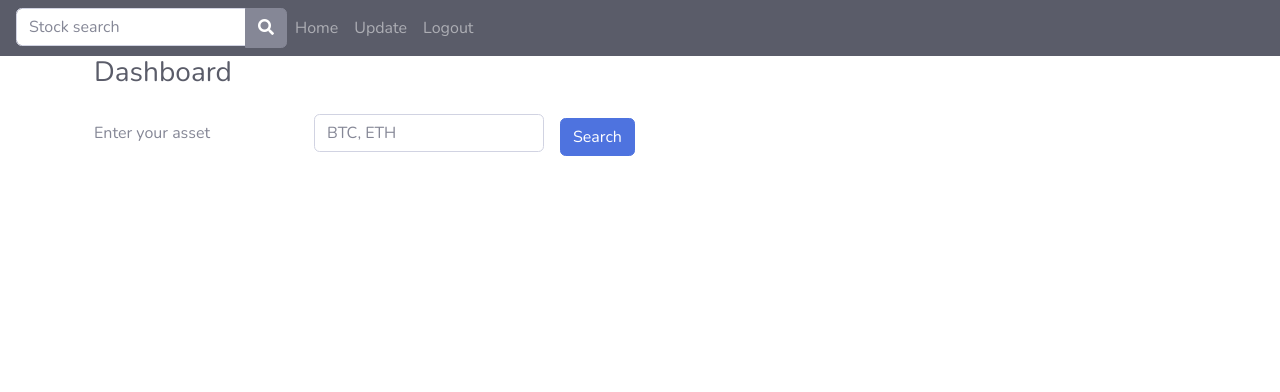
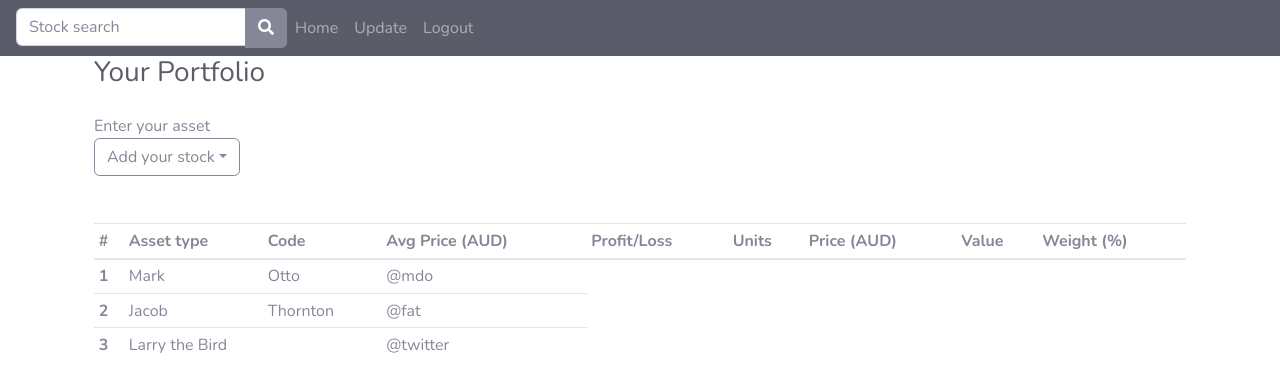
Before and after one commit to 11aki/MyPortfolio, a Flask app: page / in a window 1280 px wide. Shown: the top 392 px of the page. Run offline with Flask 2, Linux system fonts and the light colour scheme; a user stored in the database is signed in; data that the repository does not hold is empty; some libraries are stand-ins or nearby versions.

Commit message:
add +table

```diff
--- a/website/templates/home.html
+++ b/website/templates/home.html
@@ -11,7 +11,7 @@
 
     <!-- heading -->
     <div class="d-sm-flex align-items-center justify-content-between mb-4">
-      <h1 class="h3 mb-0 text-gray-800">Dashboard</h1>
+      <h1 class="h3 mb-0 text-gray-800">Your Portfolio</h1>
     </div>
 <!--
 <ul class="list-group list-group-flush" id="notes">
@@ -33,13 +33,55 @@
 </form>
 -->
 
-<form class="form-inline" method="POST">
-  <div class="form-group mb-2">
-    <input type="text" readonly class="form-control-plaintext" id="staticEmail2" value="Enter your asset" name = "notasde">
+Enter your asset
+<div class="dropdown">
+  <button class="btn btn-outline-secondary dropdown-toggle" type="button" id="dropdownMenu2" data-toggle="dropdown" aria-haspopup="true" aria-expanded="false">
+  Add your stock</button>
+  <div class="dropdown-menu" aria-labelledby="dropdownMenu2">
+    <button class="dropdown-item" type="button">Stock</button>
+    <button class="dropdown-item" type="button">Index</button>
+    <button class="dropdown-item" type="button">Crypto</button>
   </div>
-  <div class="form-group mx-sm-3 mb-2">
-    <input type="text" class="form-control" id="searchAsset" placeholder="BTC, ETH" name = "note">
-  </div>
-  <button type="submit" class="btn btn-primary">Search</button>
-</form>
+</div>
+
+<br></br>
+
+<!-- table -->
+<table class="table table-sm">
+  <tr class="bg-primary">
+  <thead>
+    <tr>
+      <tr class="bg-primary"></tr>
+      <th scope="col">#</th>
+      <th scope="col">Asset type</th>
+      <th scope="col">Code</th>
+      <th scope="col">Avg Price (AUD)</th>
+      <th scope="col">Profit/Loss</th>
+      <th scope="col">Units</th>
+      <th scope="col">Price (AUD)</th>
+      <th scope="col">Value</th>
+      <th scope="col">Weight (%)</th>
+    </tr>
+  </thead>
+  <tbody>
+    <tr>
+      <th scope="row">1</th>
+      <td>Mark</td>
+      <td>Otto</td>
+      <td>@mdo</td>
+    </tr>
+    <tr>
+      <th scope="row">2</th>
+      <td>Jacob</td>
+      <td>Thornton</td>
+      <td>@fat</td>
+    </tr>
+    <tr>
+      <th scope="row">3</th>
+      <td colspan="2">Larry the Bird</td>
+      <td>@twitter</td>
+    </tr>
+  </tbody>
+</table>
+
 {% endblock %}
```
